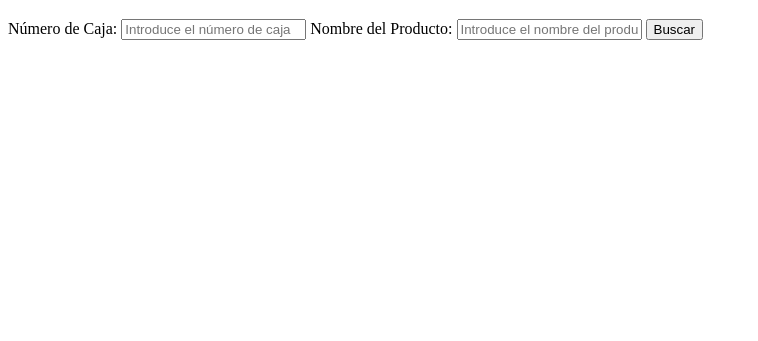
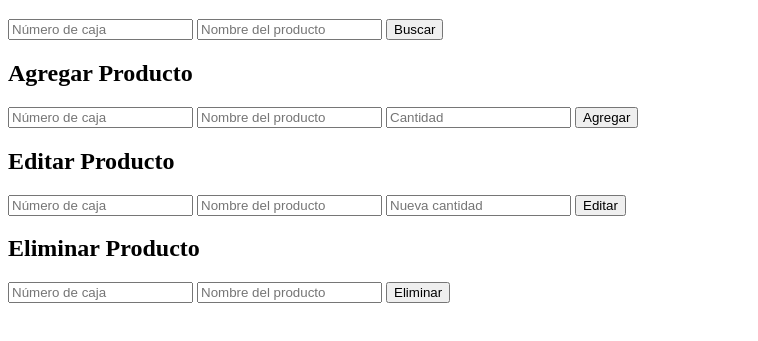
Before and after one commit to jaxpk3/box, a website: page public/index.html in a window 1280 px wide. Shown: the part 61-402 px from the top of the page, without its empty margins (0-758 px from the left). Drawn offline with Linux system fonts and the light colour scheme.

Commit message:
Agregar Editar o Eliminar

```diff
--- a/public/index.html
+++ b/public/index.html
@@ -8,14 +8,38 @@
 <body>
   <h1>Buscar Productos</h1>
   <div>
-    <label for="boxInput">Número de Caja:</label>
-    <input type="text" id="boxInput" placeholder="Introduce el número de caja">
-    <label for="productInput">Nombre del Producto:</label>
-    <input type="text" id="productInput" placeholder="Introduce el nombre del producto">
+    <input type="text" id="boxInput" placeholder="Número de caja">
+    <input type="text" id="productInput" placeholder="Nombre del producto">
     <button onclick="search()">Buscar</button>
   </div>
   <div id="results"></div>
 
+  <h2>Agregar Producto</h2>
+  <div>
+    <input type="text" id="addBox" placeholder="Número de caja">
+    <input type="text" id="addProduct" placeholder="Nombre del producto">
+    <input type="number" id="addQuantity" placeholder="Cantidad">
+    <button onclick="addProduct()">Agregar</button>
+  </div>
+  <div id="addResult"></div>
+
+  <h2>Editar Producto</h2>
+  <div>
+    <input type="text" id="editBox" placeholder="Número de caja">
+    <input type="text" id="editProduct" placeholder="Nombre del producto">
+    <input type="number" id="editQuantity" placeholder="Nueva cantidad">
+    <button onclick="editProduct()">Editar</button>
+  </div>
+  <div id="editResult"></div>
+
+  <h2>Eliminar Producto</h2>
+  <div>
+    <input type="text" id="deleteBox" placeholder="Número de caja">
+    <input type="text" id="deleteProduct" placeholder="Nombre del producto">
+    <button onclick="deleteProduct()">Eliminar</button>
+  </div>
+  <div id="deleteResult"></div>
+
   <script src="script.js"></script>
 </body>
 </html>
--- a/public/script.js
+++ b/public/script.js
@@ -86,3 +86,71 @@ document.getElementById("productInput").addEventListener("keyup", function(event
     search();
   }
 });
+
+// Función para agregar un producto
+function addProduct() {
+  const box = document.getElementById('addBox').value.trim();
+  const product = document.getElementById('addProduct').value.trim();
+  const quantity = document.getElementById('addQuantity').value.trim();
+  const resultDiv = document.getElementById('addResult');
+
+  fetch('/addProduct', {
+    method: 'POST',
+    headers: {
+      'Content-Type': 'application/json'
+    },
+    body: JSON.stringify({ caja: box, producto: product, cantidad: quantity })
+  })
+    .then(response => response.json())
+    .then(data => {
+      resultDiv.innerHTML = data.message;
+    })
+    .catch(error => {
+      resultDiv.innerHTML = 'Error al agregar el producto.';
+    });
+}
+
+// Función para editar un producto
+function editProduct() {
+  const box = document.getElementById('editBox').value.trim();
+  const product = document.getElementById('editProduct').value.trim();
+  const quantity = document.getElementById('editQuantity').value.trim();
+  const resultDiv = document.getElementById('editResult');
+
+  fetch('/editProduct', {
+    method: 'PUT',
+    headers: {
+      'Content-Type': 'application/json'
+    },
+    body: JSON.stringify({ caja: box, producto: product, cantidad: quantity })
+  })
+    .then(response => response.json())
+    .then(data => {
+      resultDiv.innerHTML = data.message;
+    })
+    .catch(error => {
+      resultDiv.innerHTML = 'Error al editar el producto.';
+    });
+}
+
+// Función para eliminar un producto
+function deleteProduct() {
+  const box = document.getElementById('deleteBox').value.trim();
+  const product = document.getElementById('deleteProduct').value.trim();
+  const resultDiv = document.getElementById('deleteResult');
+
+  fetch('/deleteProduct', {
+    method: 'DELETE',
+    headers: {
+      'Content-Type': 'application/json'
+    },
+    body: JSON.stringify({ caja: box, producto: product })
+  })
+    .then(response => response.json())
+    .then(data => {
+      resultDiv.innerHTML = data.message;
+    })
+    .catch(error => {
+      resultDiv.innerHTML = 'Error al eliminar el producto.';
+    });
+}
```
Also changed, not shown: index.js (+95 -22 lines). Lines whose indentation alone changed are shown as unchanged.
